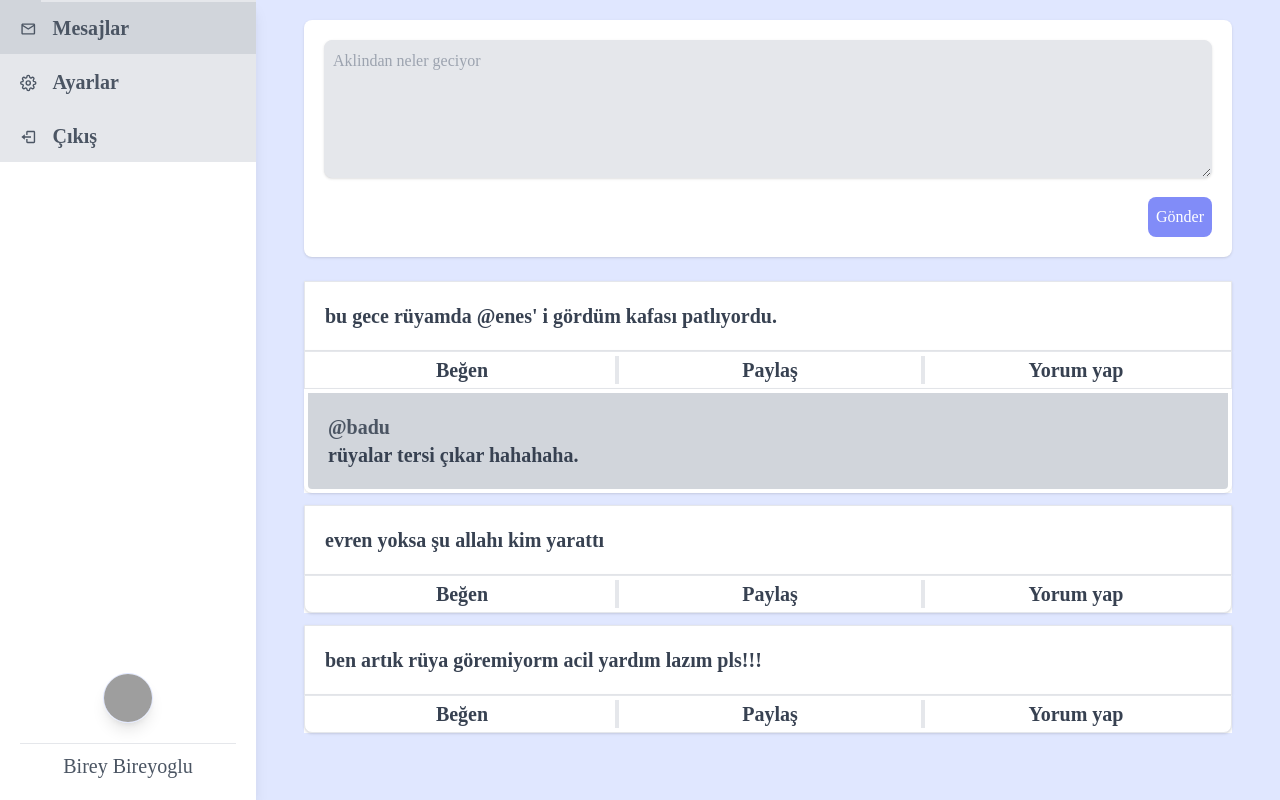
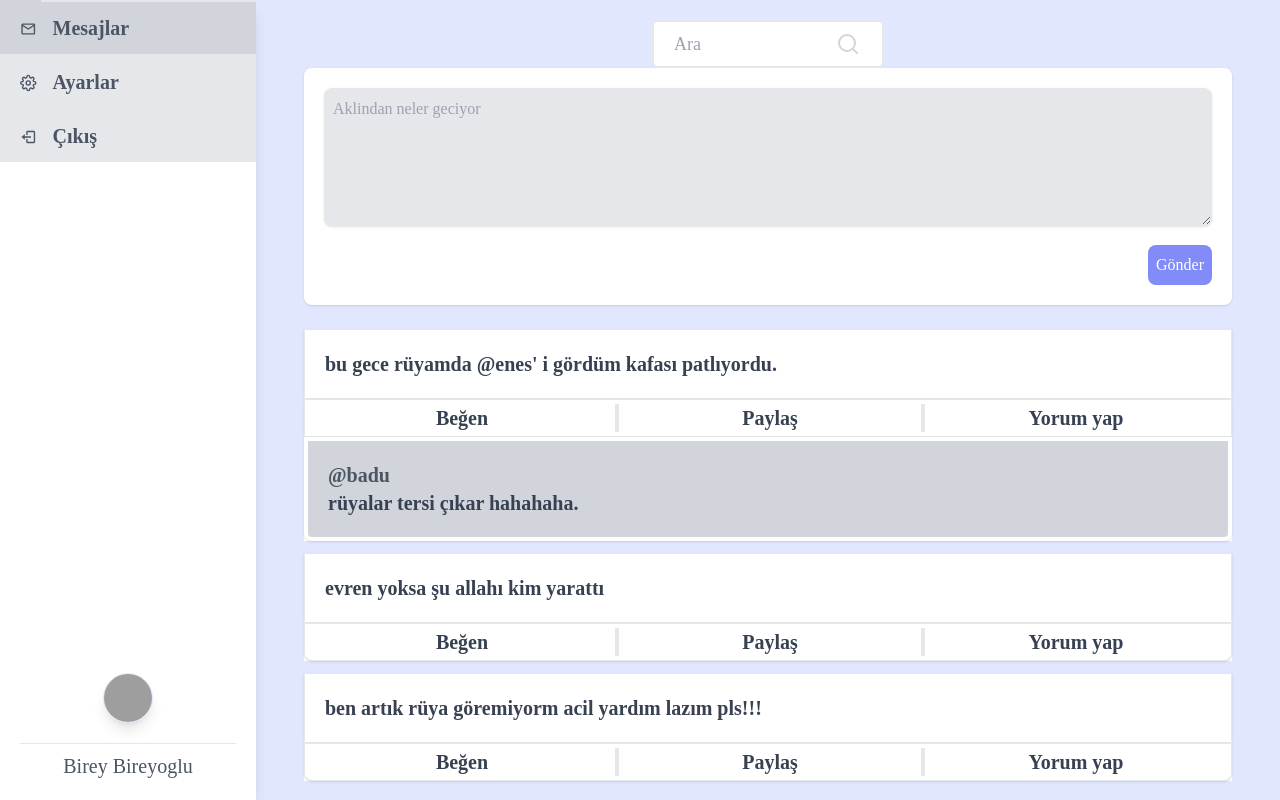
Before and after one commit to ziya-karagoz/my-portfolio, a React (Create React App) app: page /playground in a window 1280 px wide. Built offline with nearby package versions, Linux system fonts and the light colour scheme; grey boxes are pictures that could not be loaded.

Commit message:
Update Deneme.jsx

```diff
--- a/src/playground/Deneme.jsx
+++ b/src/playground/Deneme.jsx
@@ -1,6 +1,6 @@
 import React from "react";
 import { MdOutlineEmail } from "react-icons/md";
-import { FiSettings } from "react-icons/fi";
+import { FiSettings, FiSearch } from "react-icons/fi";
 import { BiLogOut } from "react-icons/bi";
 const Deneme = () => {
   return (
@@ -61,6 +61,18 @@ const Deneme = () => {
         {/*  End Navbar */}
 
         <div className='w-full md:w-3/4 lg:w-4/5 p-5 md:px-12 lg:24 h-full overflow-x-scroll antialiased'>
+          <div class='flex relative mx-auto w-1/4 max-w-md'>
+            <input
+              className='flex border-2 border-primary bg-red transition h-12 px-5 pr-16 rounded-md focus:outline-none w-full text-black text-lg '
+              type='search'
+              name='search'
+              placeholder='Ara'
+            />
+            <button type='submit' class='absolute right-2 top-3 mr-4'>
+              <FiSearch className=' h-6 w-6 text-gray-300' />
+            </button>
+          </div>
+
           <div className='bg-white w-full shadow rounded-lg p-5'>
             <textarea
               className='bg-gray-200 w-full rounded-lg shadow border p-2'
```
